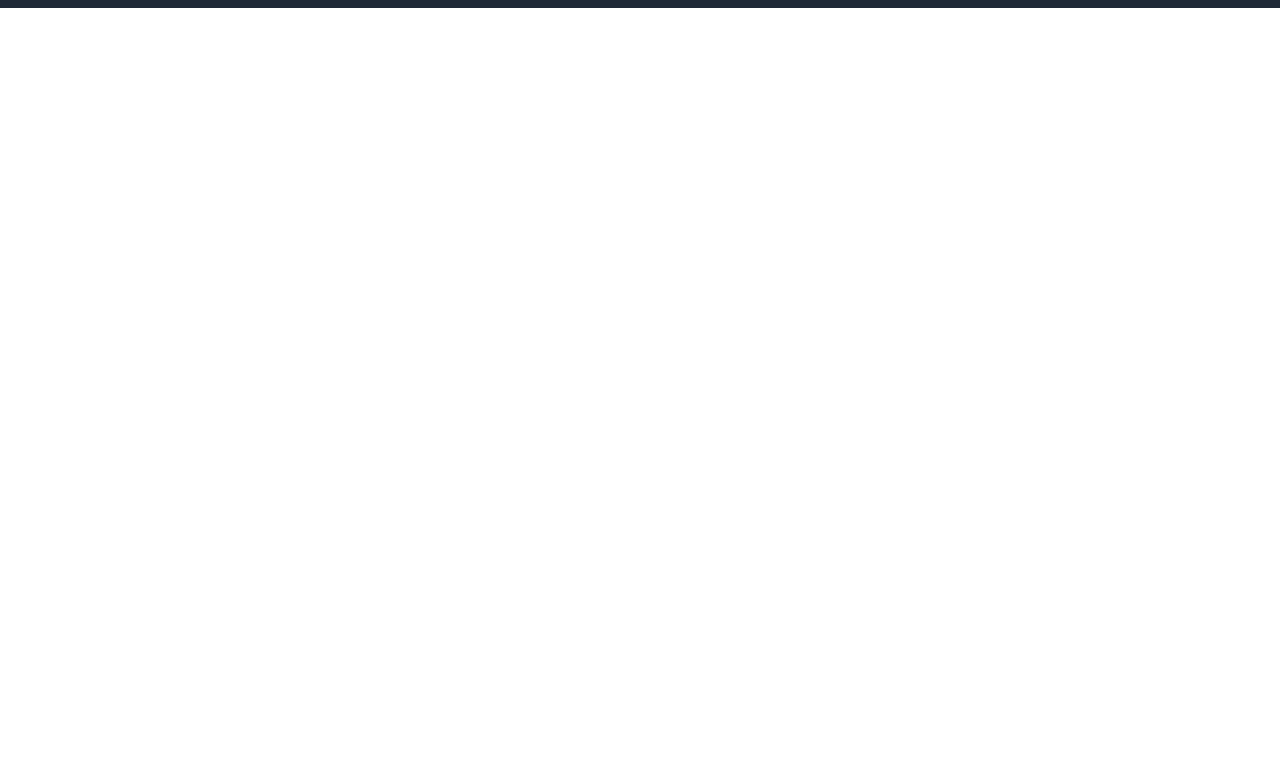
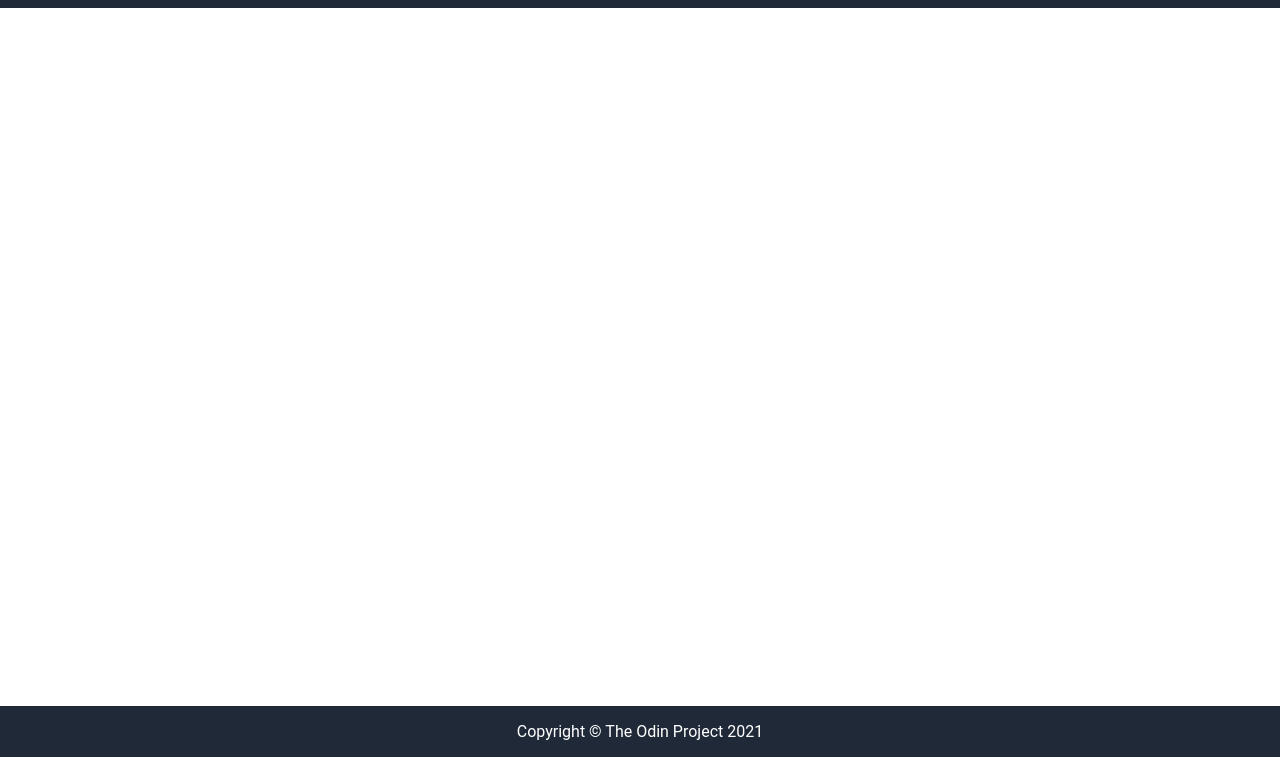
Before and after one commit to danielbraaten96-tech/landing-page, a plain HTML site: page index.html in a window 1280 px wide. Shown: the part 43-800 px from the top of the page. Drawn offline with Linux system fonts and the light colour scheme.

Commit message:
add footer

```diff
--- a/index.html
+++ b/index.html
@@ -7,7 +7,7 @@
     <link rel="stylesheet" href="./style.css">
 </head>
 <body>
-    <div class="header">
+    <div class="header dark-bg">
         <div class="logo">Header Logo</div>
         <ul class="links">
             <li><a href="#">Header link 1</a></li>
@@ -18,8 +18,8 @@
     <div class="body">
 
     </div>
-    <div class="footer">
-
+    <div class="footer dark-bg">
+        <div>Copyright &copy; The Odin Project 2021 </div>
     </div>
 </body>
 </html>
--- a/style.css
+++ b/style.css
@@ -10,9 +10,12 @@ body {
 .header {
     display: flex;
     align-items: center;
-    background-color: #1F2937;
     justify-content: space-between;
     padding: 0 16px;
+}
+
+.dark-bg {
+    background-color: #1F2937;
 }
 
 .logo {
@@ -30,3 +33,15 @@ a {
     text-decoration: none;
     color: white;
 }
+
+.body {
+    flex: 1;
+}
+
+.footer div {
+    align-items: center;
+    justify-content: center;
+    color: white;
+    text-align: center;
+    padding: 16px;
+}
```
